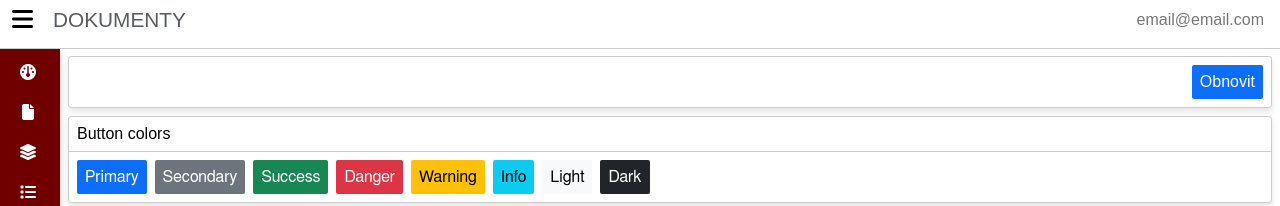
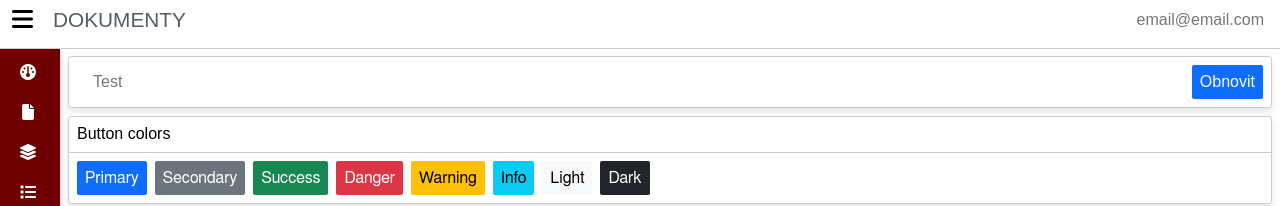
Before and after one commit to Eidamiino/css-framework-test, a Svelte app in the folder poc/: page / in a window 1280 px wide. Shown: the top 206 px of the page. Built offline with nearby package versions, Linux system fonts and the light colour scheme; a web font is replaced by a local one.

Commit message:
link between main and test page

```diff
--- a/poc/src/Main.svelte
+++ b/poc/src/Main.svelte
@@ -86,8 +86,6 @@
       }
     };
 
-
-
     window.addEventListener("resize", handleResize);
     sidebar.addEventListener("mouseenter", handleMouseEnter);
     sidebar.addEventListener("mouseleave", handleMouseLeave);
@@ -95,7 +93,6 @@
     sidebar.addEventListener("wheel", handleWheel, { passive: false });
     sidebar.addEventListener("touchstart", handleTouchStart, { passive: true });
     sidebar.addEventListener("touchmove", handleTouchMove, { passive: false });
-
 
     onDestroy(() => {
       sidebar.removeEventListener("wheel", handleWheel);
@@ -193,10 +190,10 @@
   }
 
   function handleClickOutside() {
-      if (isMobile && !sidebar.classList.contains("collapsed")) {
-        toggleSidebar()
-      }
+    if (isMobile && !sidebar.classList.contains("collapsed")) {
+      toggleSidebar();
     }
+  }
 </script>
 
 <div class="layout-wrapper">
@@ -219,7 +216,9 @@
               <i class="fas fa-user"></i>
             </button>
           {:else}
-            <a href="#" class="pure-menu-link" on:click={openUserModal}>email@email.com</a>
+            <a href="#" class="pure-menu-link" on:click={openUserModal}
+              >email@email.com</a
+            >
           {/if}
         </div>
       </div>
@@ -449,7 +448,10 @@
           </SidebarModal>
 
           <div class="pure-g card">
-            <div class="pure-u-1" style="text-align: right;">
+            <div class="pure-u-1-2">
+              <a href="/#/test" class="pure-menu-link" style="display: inline-block;">Test</a>
+            </div>
+            <div class="pure-u-1-2" style="text-align: right;">
               <button class="pure-button btn-primary ripple">Obnovit</button>
             </div>
           </div>
--- a/poc/src/Test.svelte
+++ b/poc/src/Test.svelte
@@ -502,8 +502,8 @@
           </SidebarModal>
 
           <div class="pure-g card">
-            <div class="pure-u-1-2 pure-form">
-              <input type="text" placeholder="Vyberte čas" />
+            <div class="pure-u-1-2">
+              <a href="/#/" class="pure-menu-link" style="display: inline-block;">Main</a>
             </div>
             <div class="pure-u-1-2" style="text-align: right;">
               <button class="pure-button btn-primary ripple">Obnovit</button>
```
